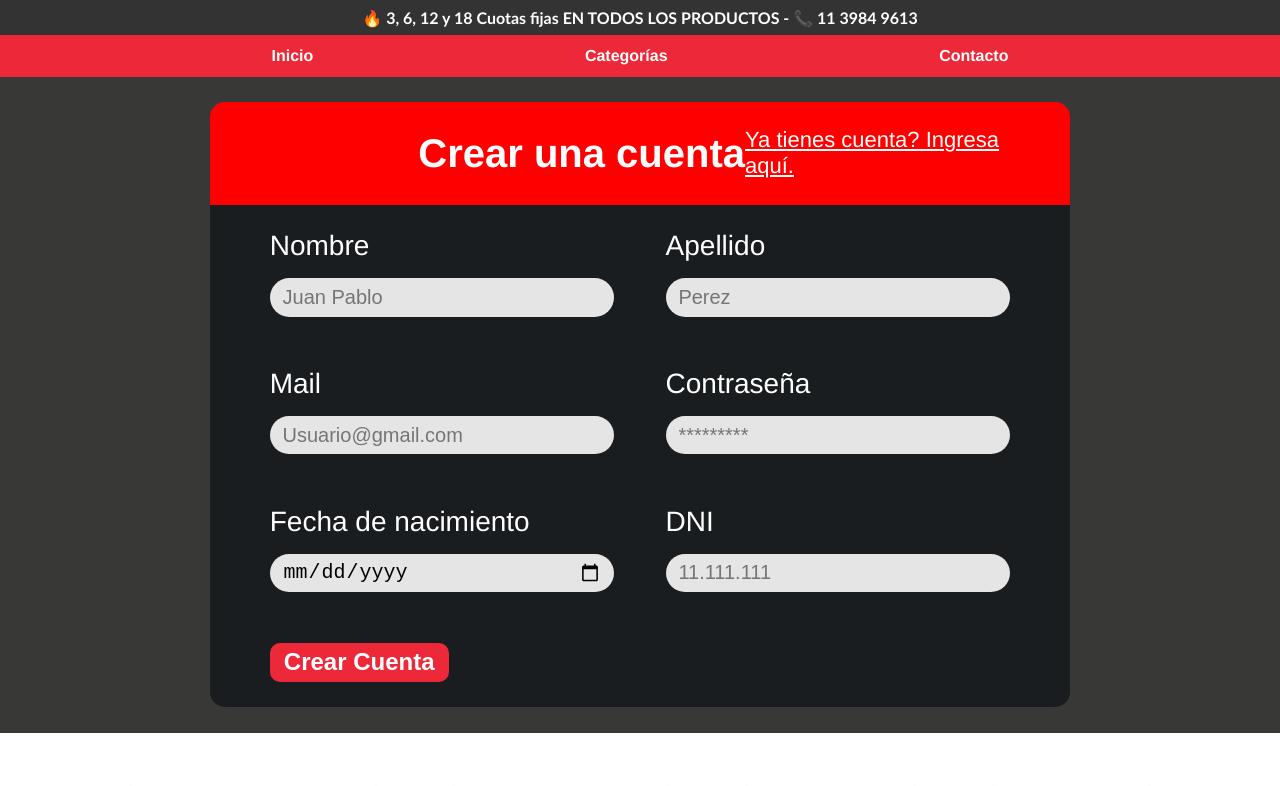
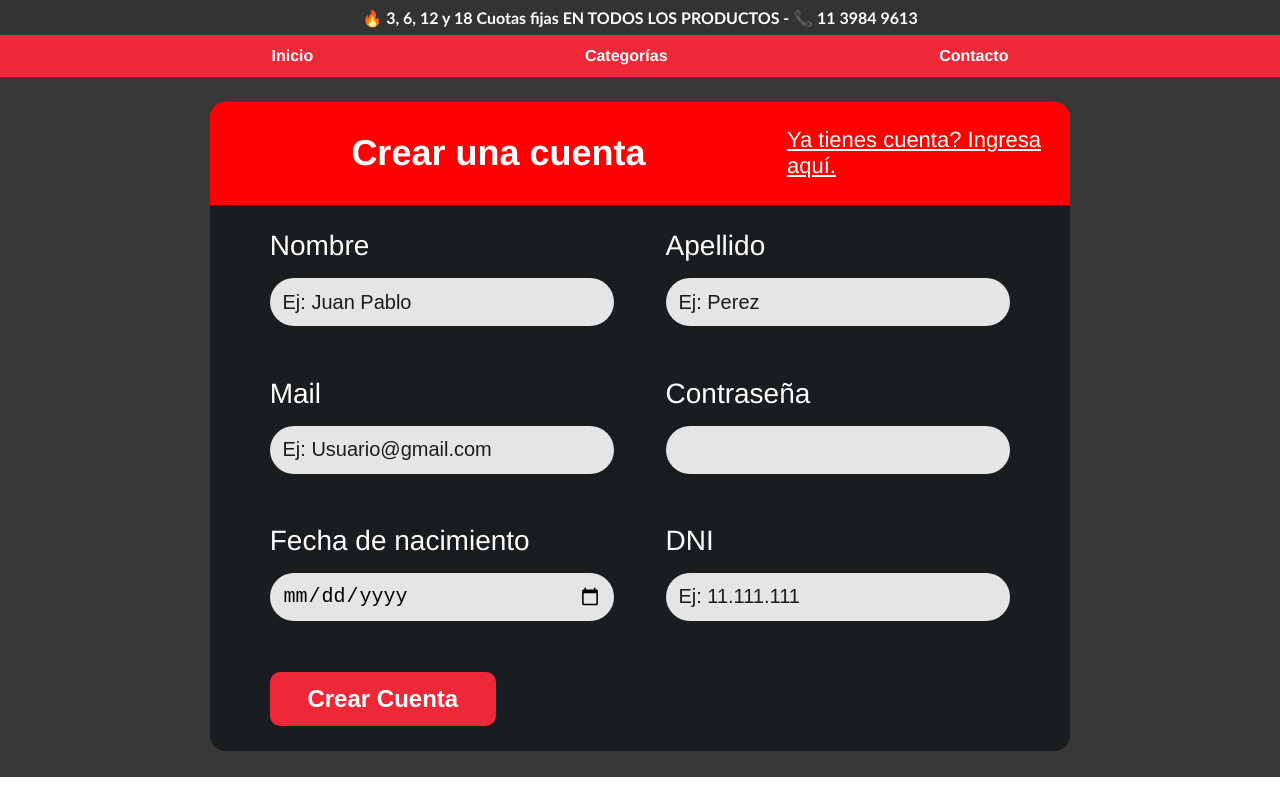
Before and after one commit to JavierNicolasRamos/proyecto-integrador-front, a React (Vite) app: page /register in a window 1280 px wide. Shown: the top 786 px of the page. Built offline with nearby package versions, Linux system fonts and the light colour scheme.

Commit message:
feat: Scructure and styles change to match with Figma design

```diff
--- a/src/components/RegisterForm.jsx
+++ b/src/components/RegisterForm.jsx
@@ -51,14 +51,14 @@ export const RegisterForm = () => {
 
   return (
     <>
-    <form className="form-register" onSubmit={handleSubmit}>
+    <form className="form-register" onSubmit={handleSubmit} >
       <div className="form-register__content">
         <div className="form-register__name">
           <label htmlFor="name">Nombre</label>
           <input
             type="text"
             id="name"
-            placeholder="Juan Pablo"
+            placeholder="Ej: Juan Pablo"
             value={formData.name}
             onChange={handleChange}
           />
@@ -68,7 +68,7 @@ export const RegisterForm = () => {
           <input
             type="text"
             id="lastName"
-            placeholder="Perez"
+            placeholder="Ej: Perez"
             value={formData.lastName}
             onChange={handleChange}
           />
@@ -78,7 +78,7 @@ export const RegisterForm = () => {
           <input
             type="email"
             id="mail"
-            placeholder="Usuario@gmail.com"
+            placeholder="Ej: Usuario@gmail.com"
             value={formData.mail}
             onChange={handleChange}
             />
@@ -88,7 +88,6 @@ export const RegisterForm = () => {
           <input
             type="password"
             id="password"
-            placeholder="*********"
             value={formData.password}
             onChange={handleChange}
             />
@@ -98,7 +97,6 @@ export const RegisterForm = () => {
           <input
             type="date"
             id="bornDate"
-            placeholder=""
             value={formData.bornDate}
             onChange={handleChange}
             />
@@ -108,8 +106,9 @@ export const RegisterForm = () => {
           <input
             type="number"
             id="dni"
-            placeholder="11.111.111"
+            placeholder="Ej: 11.111.111"
             value={formData.dni}
+            min={0}
             onChange={handleChange}
             />
         </div>
--- a/src/styles/Register.css
+++ b/src/styles/Register.css
@@ -12,26 +12,28 @@
 }
 
 .register__title {
+  display: flex;
+  align-items: center;
   border-radius: 15px 15px 0 0;
   background-color: red;
   padding: 2vw;
   color: var(--white);
-  display: flex;
-  justify-content: center;
-  align-items: center;
+  gap: 2vw;
 }
 
 .register__title h3 {
   text-align: center;
-  width: 65%;
-  font-size: 2em;
-  text-align: right;
+  min-width: 65%;
+  font-size: 1.8em;
+  display: inline-block;
+  text-align: center;
 }
 
 .register__title a {
   color: var(--white);
   font-size: 1.1em;
   margin-left: auto; /* Empuja el Link a la derecha del contenedor */
+  min-width: min-content;
 }
 
 .form-register{
@@ -51,11 +53,18 @@
   padding: 2vw;
 }
 
-.form-register__content div{
+.form-register__name,
+.form-register__last-name,
+.form-register__email,
+.form-register__password,
+.form-register__bornDate,
+.form-register__dni{
   width: 45%;
+  display: inline-block;
   display: flex;
+  min-height: 12vh;
+  justify-content: space-between;
   flex-direction: column;
-  gap: 2vh;
 }
 
 .form-register label{
@@ -69,32 +78,46 @@
   background-color: var(--body);
   border-radius: 45px;
   font-size: 1em;
-  height: 3vw;
+  min-height: 6vh;
   width: 100%;
   border: none;
+  width: 100%;
 }
 
 .form-register div input:focus{
-  outline: 5px solid var(--red);
+  outline: 4px solid var(--white);
+  background-color: var(--red);
+  color: var(--white);
+}
+
+.form-register div input::placeholder{
+  color: var(--dark-grey);
+}
+
+.form-register div input:focus::placeholder{
+  color: var(--white);
 }
 
 .form-register .form-register__submit{
   margin-right: auto;
-  width: 25%;
+  width: 100%;
   padding-left: 1vw;
+  min-height: 6vh;
 }
 
 .form-register .form-register__submit button{
-  width: 100%;
+  width: 30%;
   background-color: var(--red);
   border: none;
-  height: 3vw;
+  min-height: 6vh;
   color: var(--white);
   font-weight: 700;
   border-radius: 10px;
   font-size: 1.2em;
-  margin: 0 auto;
+  padding: 1vw;
+  min-width: min-content;
   transition: all .2 ease-in-out;
+  margin-right: auto;
 }
 
 .form-register .form-register__submit button:hover{
@@ -103,3 +126,10 @@
   color: var(--red);
   outline: 2px solid var(--red);
 }
+
+.form-register__content input[type="number"] {
+  /* Ocultar los botones de aumento y disminución */
+  appearance: textfield;
+  -webkit-appearance: textfield;
+  -moz-appearance: textfield;
+}
```
